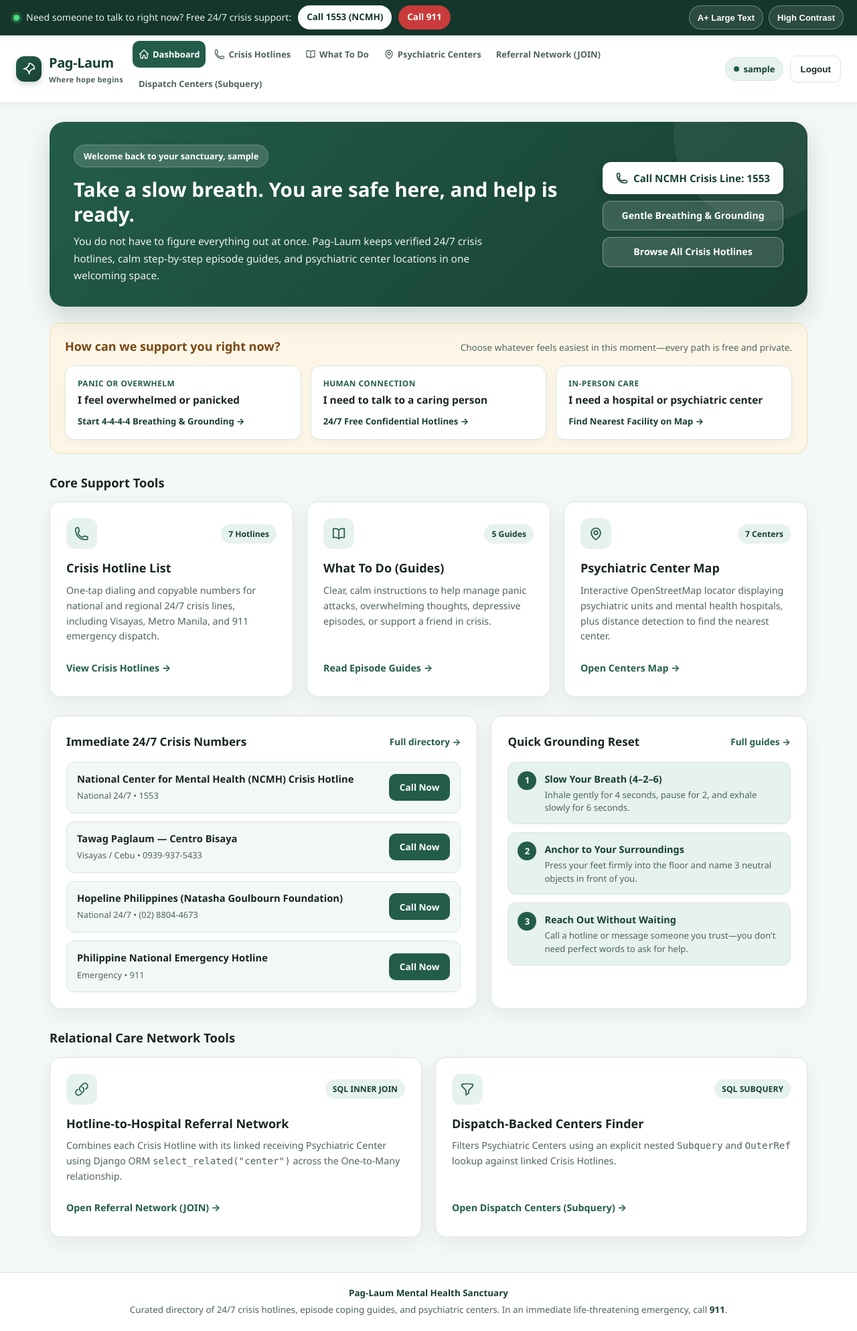
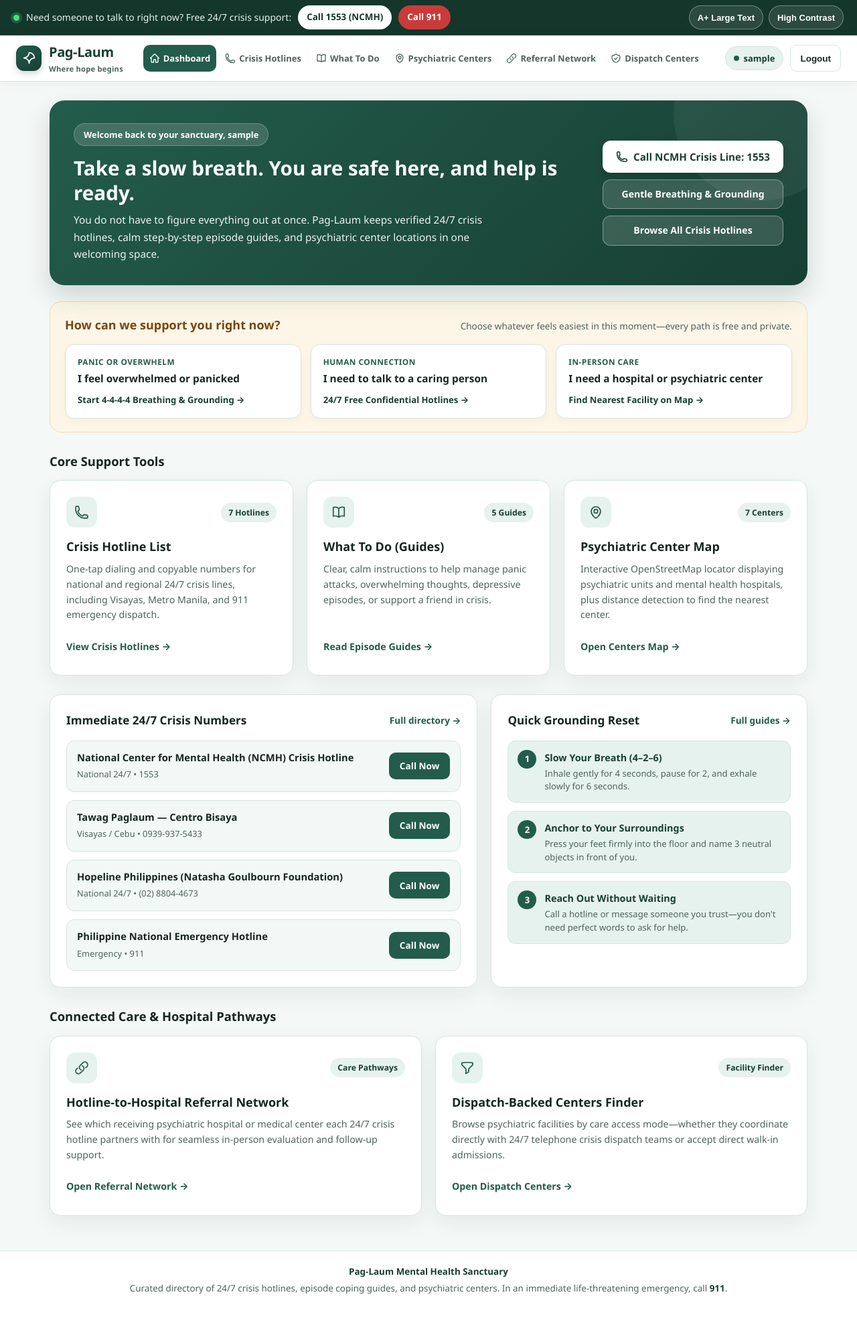
Before and after one commit to Kashkinnn/Pag-Laum, a Django app: page /home/ in a window 1280 px wide. Shown: the whole page at 67% size. After the commit the page ends 1933 px from the top, so only its background shows below. Run offline with Django 5.2, Linux system fonts and the light colour scheme; the visitor is signed in with stand-in values (Sample User, id 1).

Commit message:
refactor(ui-dashboard): remove SQL jargon from navbar and connected care pathway cards

```diff
--- a/apps/home/templates/home/home.html
+++ b/apps/home/templates/home/home.html
@@ -64,10 +64,16 @@
                     <span>Psychiatric Centers</span>
                 </a>
                 <a href="{{ referral_join_url }}" class="nav-link {% if active_page == 'referral_join' %}active{% endif %}">
-                    <span>Referral Network (JOIN)</span>
+                    <svg viewBox="0 0 24 24" fill="none" stroke="currentColor" stroke-width="1.9" aria-hidden="true">
+                        <path stroke-linecap="round" stroke-linejoin="round" d="M13.19 8.688a4.5 4.5 0 011.242 7.244l-4.5 4.5a4.5 4.5 0 01-6.364-6.364l1.757-1.757m13.35-.622l1.757-1.757a4.5 4.5 0 00-6.364-6.364l-4.5 4.5a4.5 4.5 0 001.242 7.244" />
+                    </svg>
+                    <span>Referral Network</span>
                 </a>
                 <a href="{{ dispatch_subquery_url }}" class="nav-link {% if active_page == 'dispatch_subquery' %}active{% endif %}">
-                    <span>Dispatch Centers (Subquery)</span>
+                    <svg viewBox="0 0 24 24" fill="none" stroke="currentColor" stroke-width="1.9" aria-hidden="true">
+                        <path stroke-linecap="round" stroke-linejoin="round" d="M9 12.75L11.25 15 15 9.75m-3-7.036A11.959 11.959 0 013.598 6 11.99 11.99 0 003 9.749c0 5.592 3.824 10.29 9 11.623 5.176-1.332 9-6.03 9-11.622 0-1.31-.21-2.571-.598-3.751h-.152c-3.196 0-6.1-1.248-8.25-3.285z" />
+                    </svg>
+                    <span>Dispatch Centers</span>
                 </a>
             </nav>
 
@@ -248,8 +254,8 @@
             </div>
         </section>
 
-        <h2 class="section-heading relational-section-heading">Relational Care Network Tools</h2>
-        <section class="relational-grid" aria-label="Pag-Laum relational database modules">
+        <h2 class="section-heading relational-section-heading">Connected Care &amp; Hospital Pathways</h2>
+        <section class="relational-grid" aria-label="Pag-Laum connected care modules">
             <article class="feature-card">
                 <div>
                     <div class="feature-card-top">
@@ -258,15 +264,15 @@
                                 <path stroke-linecap="round" stroke-linejoin="round" d="M13.19 8.688a4.5 4.5 0 011.242 7.244l-4.5 4.5a4.5 4.5 0 01-6.364-6.364l1.757-1.757m13.35-.622l1.757-1.757a4.5 4.5 0 00-6.364-6.364l-4.5 4.5a4.5 4.5 0 001.242 7.244" />
                             </svg>
                         </span>
-                        <span class="feature-count">SQL INNER JOIN</span>
+                        <span class="feature-count">Care Pathways</span>
                     </div>
                     <h2>Hotline-to-Hospital Referral Network</h2>
                     <p>
-                        Combines each Crisis Hotline with its linked receiving Psychiatric Center using
-                        Django ORM <code>select_related("center")</code> across the One-to-Many relationship.
+                        See which receiving psychiatric hospital or medical center each 24/7 crisis hotline
+                        partners with for seamless in-person evaluation and follow-up support.
                     </p>
                 </div>
-                <a href="{{ referral_join_url }}" class="feature-card-link">Open Referral Network (JOIN) &rarr;</a>
+                <a href="{{ referral_join_url }}" class="feature-card-link">Open Referral Network &rarr;</a>
             </article>
 
             <article class="feature-card">
@@ -277,15 +283,15 @@
                                 <path stroke-linecap="round" stroke-linejoin="round" d="M12 3c2.755 0 5.455.232 8.083.678.533.09.917.556.917 1.096v1.044a2.25 2.25 0 01-.659 1.591l-5.432 5.432a2.25 2.25 0 00-.659 1.591v2.927a2.25 2.25 0 01-1.244 2.013L9.75 21v-6.568a2.25 2.25 0 00-.659-1.591L3.659 7.409A2.25 2.25 0 013 5.818V4.774c0-.54.384-1.006.917-1.096A48.32 48.32 0 0112 3z" />
                             </svg>
                         </span>
-                        <span class="feature-count">SQL SUBQUERY</span>
+                        <span class="feature-count">Facility Finder</span>
                     </div>
                     <h2>Dispatch-Backed Centers Finder</h2>
                     <p>
-                        Filters Psychiatric Centers using an explicit nested <code>Subquery</code> and
-                        <code>OuterRef</code> lookup against linked Crisis Hotlines.
+                        Browse psychiatric facilities by care access mode&mdash;whether they coordinate directly
+                        with 24/7 telephone crisis dispatch teams or accept direct walk-in admissions.
                     </p>
                 </div>
-                <a href="{{ dispatch_subquery_url }}" class="feature-card-link">Open Dispatch Centers (Subquery) &rarr;</a>
+                <a href="{{ dispatch_subquery_url }}" class="feature-card-link">Open Dispatch Centers &rarr;</a>
             </article>
         </section>
         {% endblock %}
```
